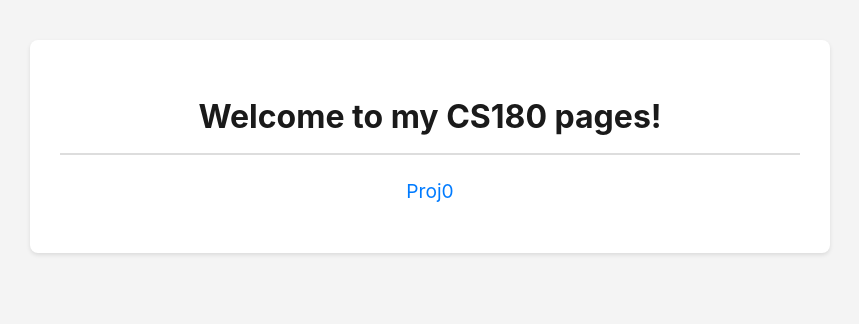
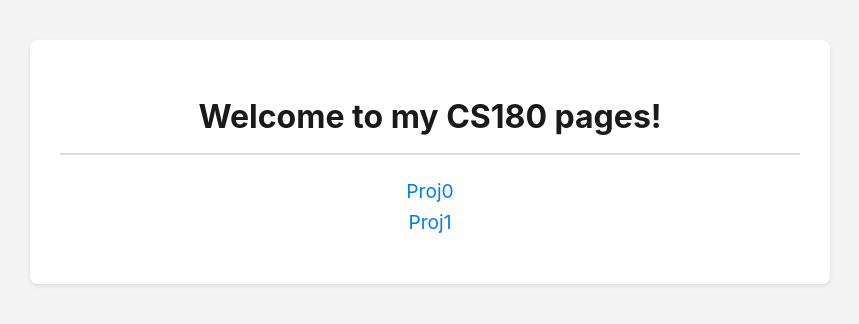
Before and after one commit to wanghaoze-sys/cs180, a plain HTML site: page index.html in a window 1280 px wide. Shown: the whole page, without its empty margins (210-1069 px from the left). Drawn offline with Linux system fonts and the light colour scheme.

Commit message:
proj1 published

```diff
--- a/index.html
+++ b/index.html
@@ -52,6 +52,9 @@
             <li>
                 <a href="proj0/">Proj0</a>
             </li>
+            <li>
+                <a href="proj1/">Proj1</a>
+            </li>
         </ul>
     </div>
 </body>
```
Also changed, not shown: proj0/index.html (+1 -1 lines).
